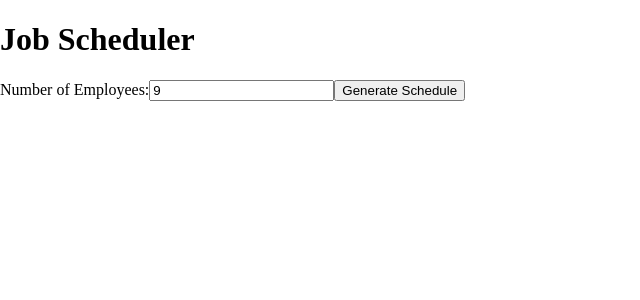
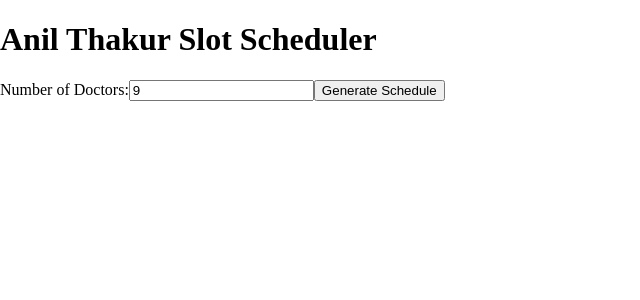
Before and after one commit to abhishekthakur2512/portfolio-website, a React (Create React App) app: page /dad in a window 1280 px wide. Shown: the top 300 px of the page, without its empty margins (0-640 px from the left). Built offline with nearby package versions, Linux system fonts and the light colour scheme; a web font is replaced by a local one.

Commit message:
update package lock

```diff
--- a/src/components/Dad/dad.js
+++ b/src/components/Dad/dad.js
@@ -77,9 +77,9 @@ export default function JobScheduler() {
 
   return (
     <div className="p-4">
-      <h1 className="text-xl font-bold mb-4">Job Scheduler</h1>
+      <h1 className="text-xl font-bold mb-4">Anil Thakur Slot Scheduler</h1>
       <div className="mb-4">
-        <label className="mr-2">Number of Employees:</label>
+        <label className="mr-2">Number of Doctors:</label>
         <input
           type="number"
           value={n}
```
Also changed, not shown: 1 other file (tests, documents, lock files or other folders).
